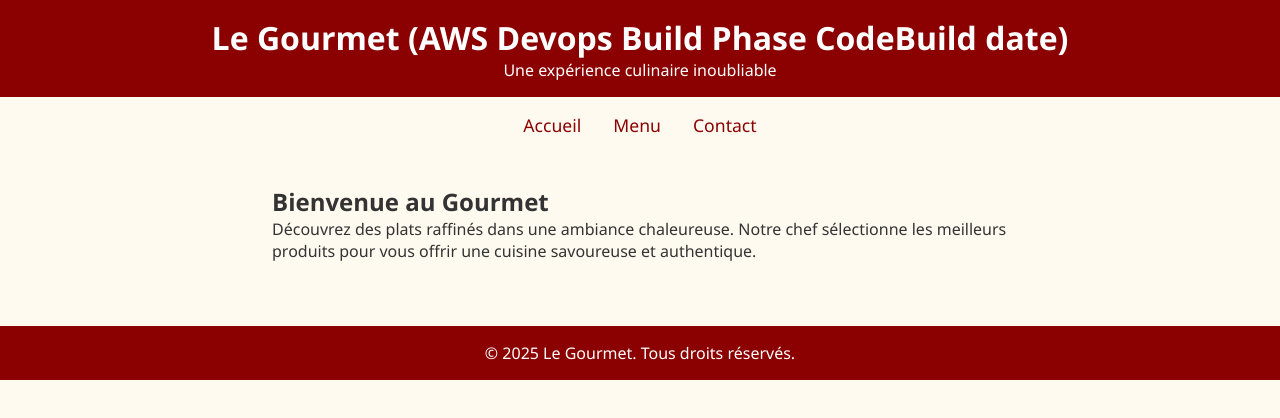
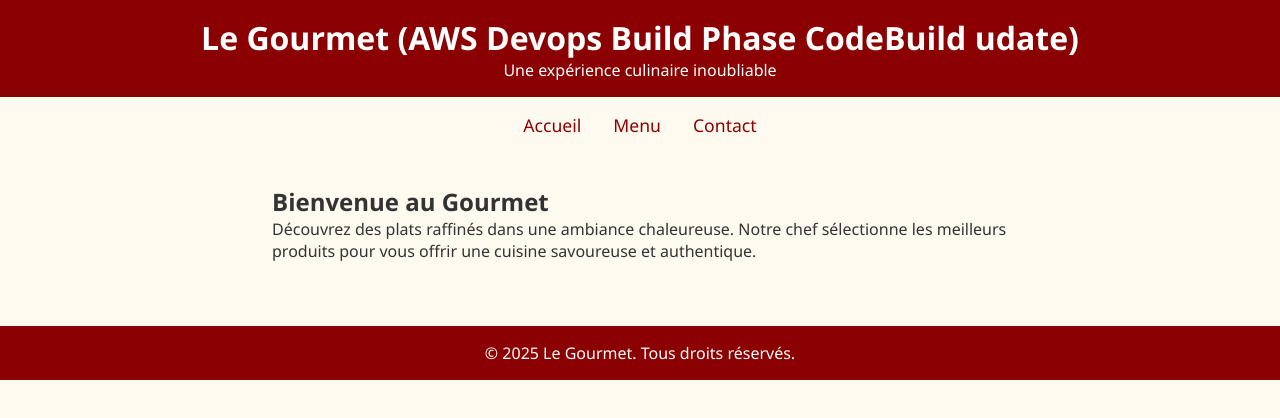
Before and after one commit to olinogit/AWS-Beanstalk-NodeApp, a website: page front/index.html in a window 1280 px wide. Drawn offline with Linux system fonts and the light colour scheme.

Commit message:
update index.html

```diff
--- a/front/index.html
+++ b/front/index.html
@@ -87,7 +87,7 @@
 <body>
 
   <header>
-    <h1>Le Gourmet (AWS Devops Build Phase CodeBuild date) </h1>
+    <h1>Le Gourmet (AWS Devops Build Phase CodeBuild udate) </h1>
     <p>Une expérience culinaire inoubliable</p>
   </header>
 
```
